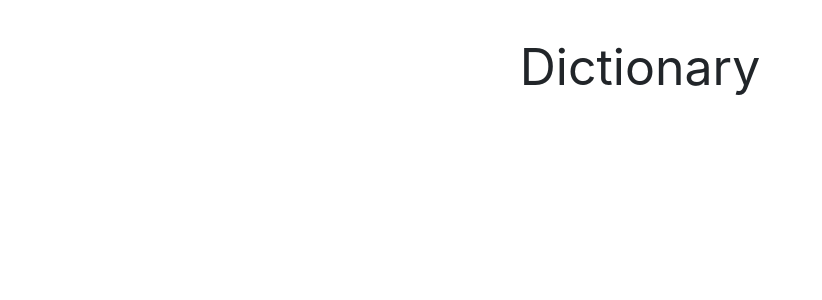
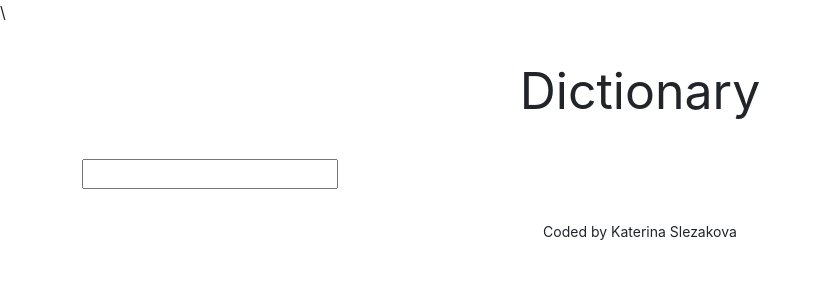
Before and after one commit to KaterinaSlezakova/dictionary-project, a React (Create React App) app: page / in a window 1280 px wide. Shown: the top 300 px of the page, without its empty margins (0-822 px from the left). Built offline with nearby package versions, Linux system fonts and the light colour scheme.

Commit message:
work on dictionary search engine

```diff
--- a/src/App.css
+++ b/src/App.css
@@ -1,5 +1,9 @@
 .App-header {
-  text-align: center;
   margin: 30px 0;
   font-size: 50px;
+  text-align: center;
 }
+.App-footer {
+text-align: center;
+margin: 30px 0;
+}
--- a/src/App.js
+++ b/src/App.js
@@ -1,11 +1,19 @@
+import Dictionary from "./Dictionary";
 
 import './App.css';
 
 export default function App() {
   return (
-    <div className="App">
-      <header className="App-header">Dictionary</header>
-
+    <div className="App">\
+      <div className="container">
+        <header className="App-header">
+      Dictionary
+        </header>
+        <main>
+        <Dictionary />
+        </main>
+        <footer className="App-footer"><small>Coded by Katerina Slezakova</small></footer>
+      </div>
     </div>
   );
 }
--- /dev/null
+++ b/src/Dictionary.js
@@ -0,0 +1,28 @@
+import React, { useState } from "react";
+
+import "./Dictionary.css";
+
+export default function Dictionary(){
+    let [keyword,setKeyword]= useState("null")
+
+    function search(event){
+    event.preventDefault();
+    alert(`Searching for ${keyword}`)
+    }
+
+    function handleKeywordChange(event){
+    event.preventDefault();
+
+    setKeyword(event.target.value);
+    }
+
+ return (
+        <div className = "Dictionary">
+           <form onSubmit={search}>
+               <input type="search" onChange={handleKeywordChange}>
+               </input>
+
+           </form>
+        </div>
+    );
+}
```
Also changed, not shown: src/Dictionary.css (added).
